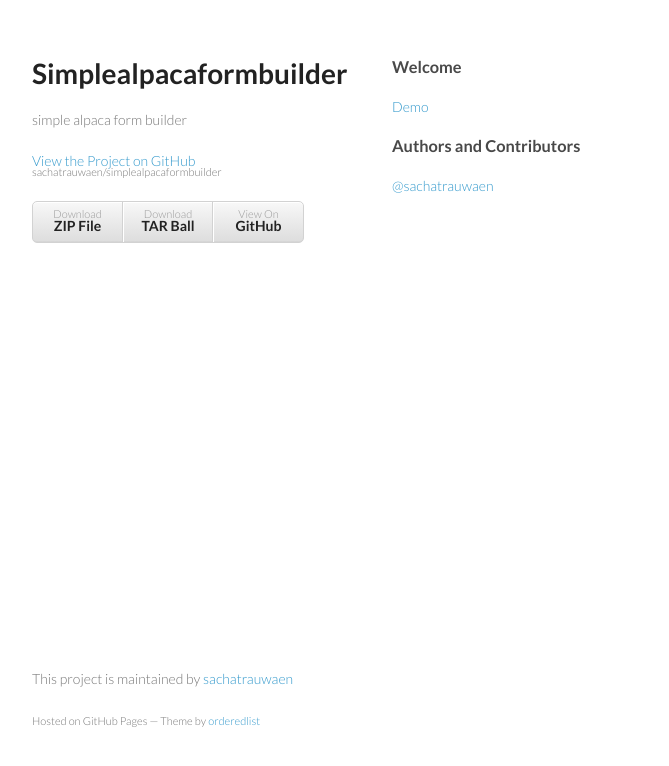
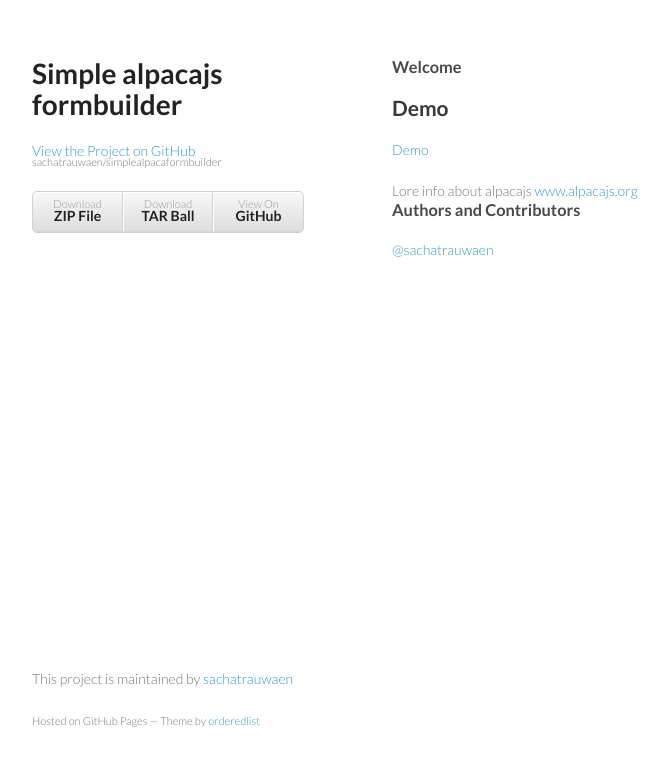
Before and after one commit to sachatrauwaen/simplealpacaformbuilder, a plain HTML site: page index.html in a window 1280 px wide. Shown: the whole page, without its empty margins (178-847 px from the left). Drawn offline with Linux system fonts and the light colour scheme.

Commit message:
Update index.html

```diff
--- a/index.html
+++ b/index.html
@@ -15,8 +15,7 @@
   <body>
     <div class="wrapper">
       <header>
-        <h1>Simplealpacaformbuilder</h1>
-        <p>simple alpaca form builder</p>
+        <h1>Simple alpacajs formbuilder</h1>
 
         <p class="view"><a href="https://github.com/sachatrauwaen/simplealpacaformbuilder">View the Project on GitHub <small>sachatrauwaen/simplealpacaformbuilder</small></a></p>
 
@@ -31,7 +30,11 @@
         <h3>
 <a id="welcome" class="anchor" href="#welcome" aria-hidden="true"><span class="octicon octicon-link"></span></a>Welcome</h3>
 
+<h2>Demo</h2>
 <p><a href="http://sachatrauwaen.github.io/simplealpacaformbuilder/formbuilder.html">Demo</a></p>
+
+Lore info about alpacajs <a href="http://www.alpacajs.org">www.alpacajs.org</a>
+
 
 <h3>
 <a id="authors-and-contributors" class="anchor" href="#authors-and-contributors" aria-hidden="true"><span class="octicon octicon-link"></span></a>Authors and Contributors</h3>
```
